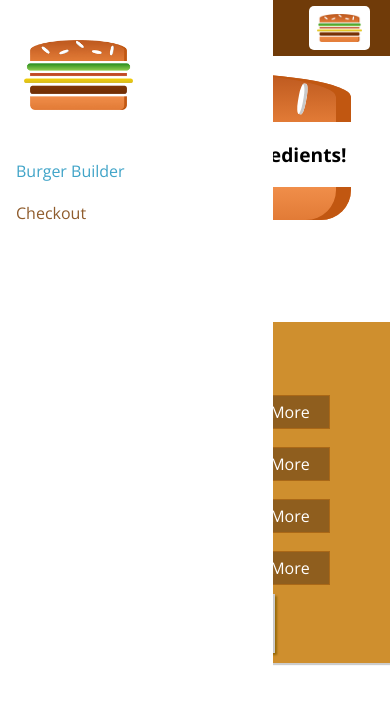
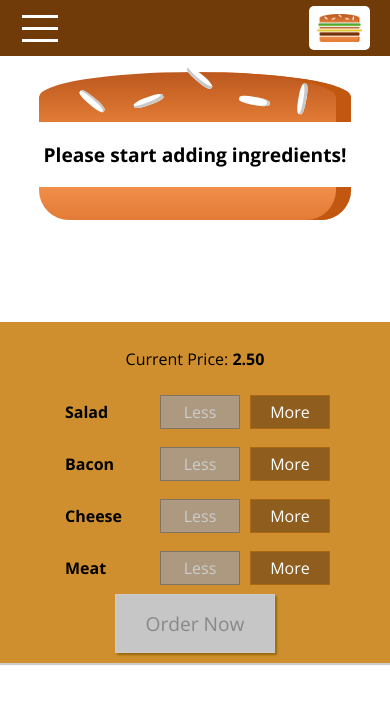
Before and after one commit to steven-espin/build-a-burger-workshop, a React app: page / in a window 390 px wide. Shown: the top 704 px of the page. Built offline with nearby package versions, Linux system fonts and the light colour scheme.

Commit message:
hamburger icon and side drawer functionality

```diff
--- a/src/components/Layout/Layout.js
+++ b/src/components/Layout/Layout.js
@@ -1,18 +1,36 @@
-import React from 'react';
+import React, {Component} from 'react';
 
 import AuxComponent from '../../hoc/AuxComponent';
 import classes from './Layout.css';
 import Toolbar from '../Navigation/Toolbar/Toolbar';
 import SideDrawer from '../Navigation/SideDrawer/SideDrawer';
 
-const Layout = (props) => (
-    <AuxComponent>
-        <Toolbar />
-        <SideDrawer />
-        <main className={classes.Content}>
-            {props.children}
-        </main>
-    </AuxComponent>
-);
+class Layout extends Component {
+    state = {
+        showSideDrawer: false
+    }
+
+    sideDrawerClosedHandler = () => {
+        this.setState({showSideDrawer: false});
+    }
+
+    sideDrawerOpenedHandler = () => {
+        this.setState((prevState) => {
+            return {showSideDrawer: !prevState.showSideDrawer}
+        });
+    }
+
+    render () {
+        return (
+            <AuxComponent>
+                <Toolbar clicked={this.sideDrawerOpenedHandler}/>
+                <SideDrawer open={this.state.showSideDrawer} closed={this.sideDrawerClosedHandler}/>
+                <main className={classes.Content}>
+                    {this.props.children}
+                </main>
+            </AuxComponent>
+        );
+    }
+}
 
 export default Layout;
--- a/src/components/Logo/Logo.js
+++ b/src/components/Logo/Logo.js
@@ -5,7 +5,7 @@ import classes from './Logo.css';
 
 const logo = (props) => (
     <div className={classes.Logo} style={{height: props.height}}>
-        <img src={burgerLogo} alt="Build-A-Burger"/>
+        <img src={burgerLogo} onClick={props.clicked} alt="Build-A-Burger"/>
     </div>
 );
 
--- /dev/null
+++ b/src/components/Navigation/SideDrawer/DrawerToggle/DrawerToggle.css
@@ -0,0 +1,23 @@
+.DrawerToggle {
+    width: 40px;
+    height: 100%;
+    display: flex;
+    flex-flow: column;
+    justify-content: space-around;
+    align-items: center;
+    padding: 10px 0;
+    box-sizing: border-box;
+    cursor: pointer;
+}
+
+.DrawerToggle div {
+    width: 90%;
+    height: 3px;
+    background-color: white;
+}
+
+@media (min-width: 500px) {
+    .DrawerToggle {
+        display: none;
+    }
+}
--- /dev/null
+++ b/src/components/Navigation/SideDrawer/DrawerToggle/DrawerToggle.js
@@ -0,0 +1,13 @@
+import React from 'react';
+
+import classes from './DrawerToggle.css';
+
+const drawerToggle = (props) => (
+    <div className={classes.DrawerToggle} onClick={props.clicked}>
+        <div></div>
+        <div></div>
+        <div></div>
+    </div>
+);
+
+export default drawerToggle;
--- a/src/components/Navigation/SideDrawer/SideDrawer.js
+++ b/src/components/Navigation/SideDrawer/SideDrawer.js
@@ -3,11 +3,18 @@ import React from 'react';
 import Logo from '../../Logo/Logo'
 import NavigationItems from '../NavigationItems/NavigationItems';
 import classes from './SideDrawer.css';
+import Backdrop from '../../UI/Backdrop/Backdrop';
+import AuxComponent from '../../../hoc/AuxComponent';
 
 const sideDrawer = (props) => {
-
+    let attachedClasses = [classes.SideDrawer, classes.Close];
+    if(props.open) {
+        attachedClasses = [classes.SideDrawer, classes.Open];
+    }
     return (
-        <div className={classes.SideDrawer}>
+        <AuxComponent>
+            <Backdrop show={props.open} clicked={props.closed}/>
+            <div className={attachedClasses.join(' ')}>
                 <div className={classes.Logo}>
                     <Logo />
                 </div>
@@ -15,6 +22,7 @@ const sideDrawer = (props) => {
                     <NavigationItems />
                 </nav>
             </div>
+        </AuxComponent>
     );
 }
 
--- a/src/components/Navigation/Toolbar/Toolbar.js
+++ b/src/components/Navigation/Toolbar/Toolbar.js
@@ -3,10 +3,11 @@ import React from 'react';
 import classes from './Toolbar.css';
 import Logo from '../../Logo/Logo';
 import NavigationItems from '../NavigationItems/NavigationItems';
+import DrawerToggle from '../SideDrawer/DrawerToggle/DrawerToggle';
 
 const toolbar = (props) => (
     <header className={classes.Toolbar}>
-        <div>MENU</div>
+        <DrawerToggle clicked={props.clicked} />
         <div className={classes.Logo}>
             <Logo />
         </div>
```
Lines whose indentation alone changed are shown as unchanged.
